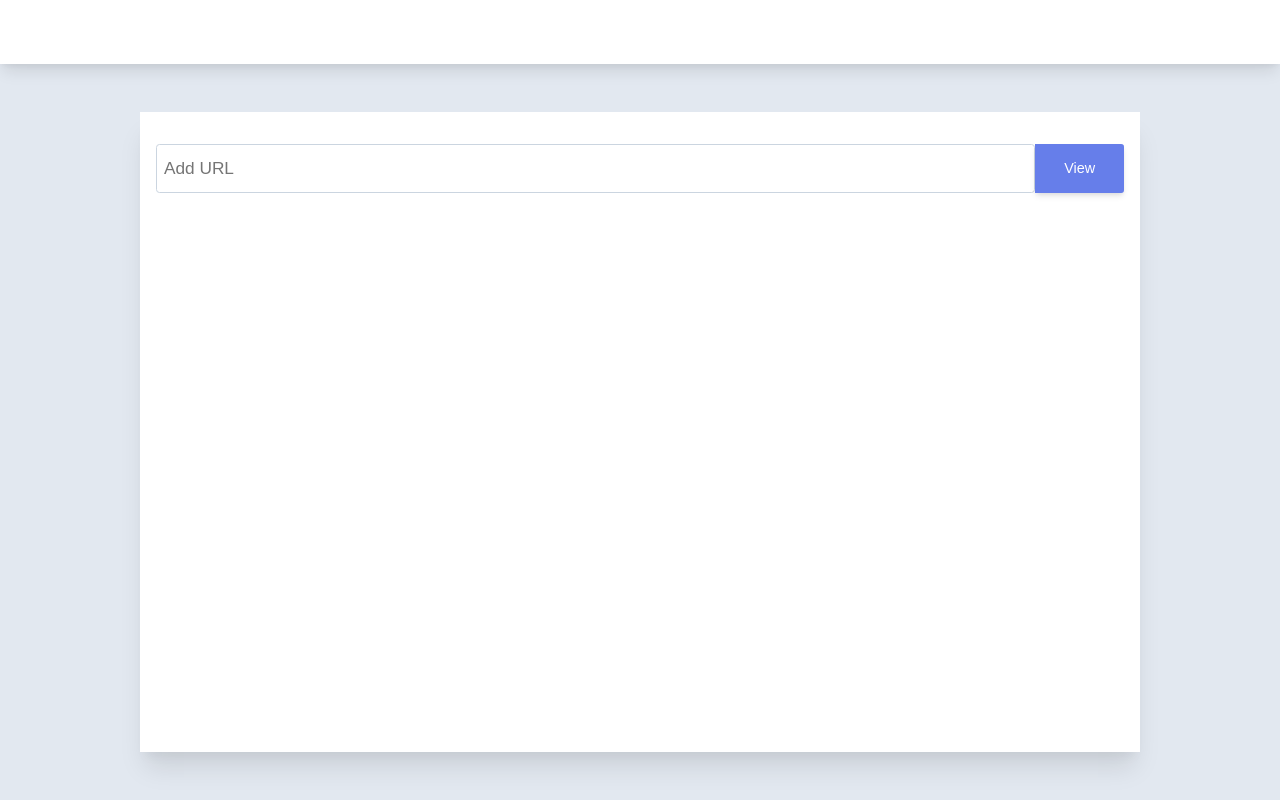
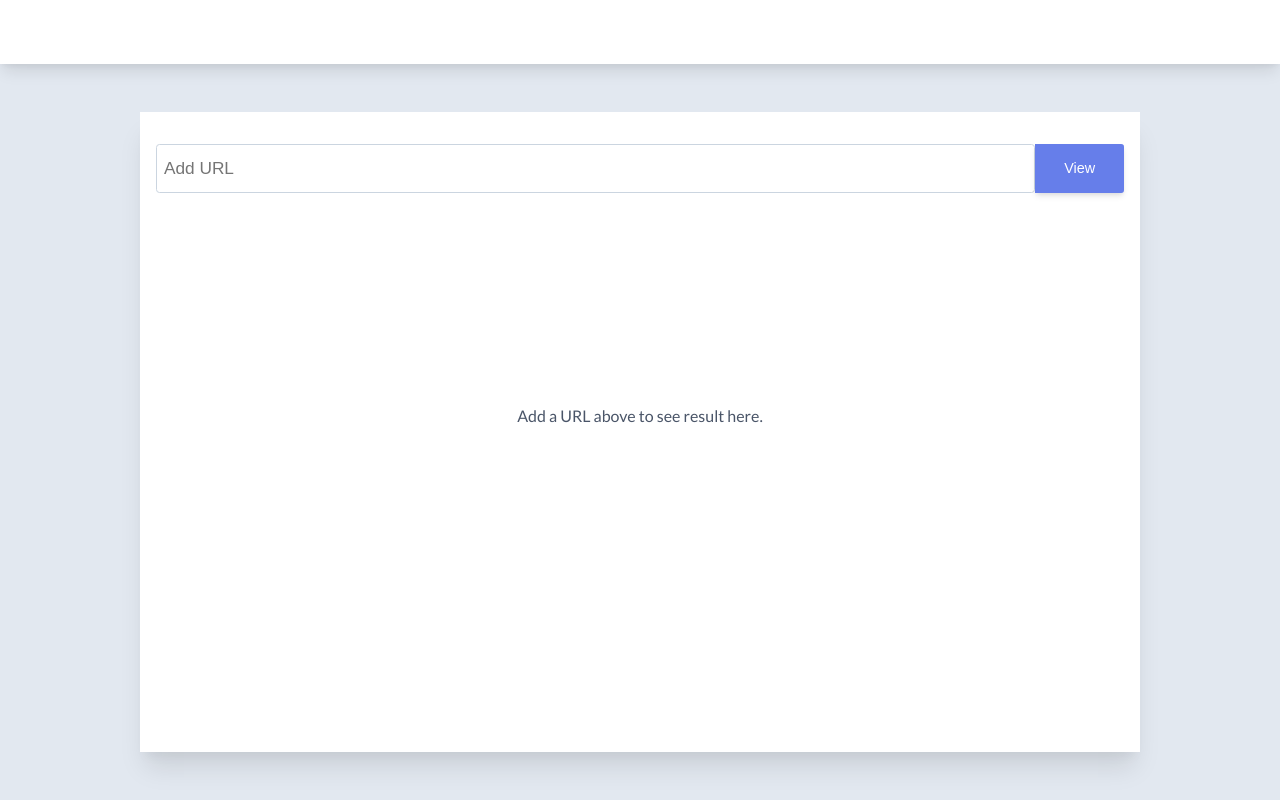
Before and after one commit to agneym/the-reader, a React (Create React App) app: page / in a window 1280 px wide. Built offline with nearby package versions, Linux system fonts and the light colour scheme.

Commit message:
add a message placeholder

```diff
--- a/src/components/Dashboard/Content.tsx
+++ b/src/components/Dashboard/Content.tsx
@@ -1,5 +1,5 @@
 import React, { FC, useState } from "react";
-import styled from "styled-components";
+import styled, { css } from "styled-components";
 
 import Header from "./Header";
 import Spinner from "../Spinner";
@@ -30,18 +30,24 @@ const ViewArea = styled.section`
   flex: 1;
 `;
 
-const SpinnerContainer = styled.div`
-  height: 3em;
-  width: 3em;
-  color: ${props => props.theme.colors.primary};
+const PositionMessage = styled.div`
   position: absolute;
   top: 40%;
   left: 50%;
   transform: translate(-50%);
+  margin: 0;
+  color: ${props => props.theme.colors.gray700};
+`;
+
+const SpinnerContainer = styled(PositionMessage)`
+  height: 3em;
+  width: 3em;
+  color: ${props => props.theme.colors.primary};
 `;
 
 const Content: FC = () => {
   const [loading, setLoading] = useState(false);
+  const [result, setResult] = useState(null);
   const handleView = (url: string) => {
     setLoading(true);
   };
@@ -55,6 +61,11 @@ const Content: FC = () => {
               <Spinner />
             </SpinnerContainer>
           )}
+          {!result && !loading && (
+            <PositionMessage as="p">
+              Add a URL above to see result here.
+            </PositionMessage>
+          )}
         </ViewArea>
       </Container>
     </Main>
```
